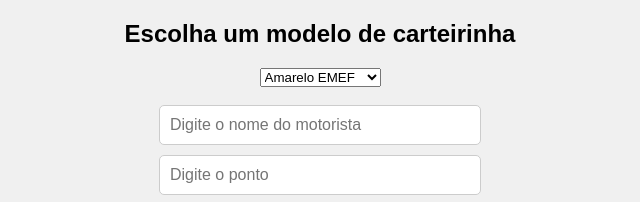
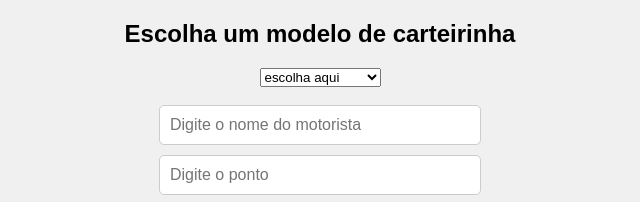
Before and after one commit to Henriquecolombo/meu-site, a plain HTML site: page carteirinha/index.html in a window 1280 px wide. Shown: the top 202 px of the page, 320-960 px from the left. Drawn offline with nearby package versions, Linux system fonts and the light colour scheme.

Commit message:
Update index.html

```diff
--- a/carteirinha/index.html
+++ b/carteirinha/index.html
@@ -77,7 +77,8 @@
 
     <h2>Escolha um modelo de carteirinha</h2>
     <select id="cardModel" onchange="changeCardModel()">
-        <option value="amareloemef.png">Amarelo EMEF</option>
+        <option value="amareloemef.png">escolha aqui</option>
+                <option value="amareloemef.png">Amarelo EMEF</option>
         <option value="amareloemei.png">Amarelo EMEI</option>
         <option value="amareloerme.png">Amarelo ERME</option>
         <option value="azulemef.png">Azul EMEF</option>
```
